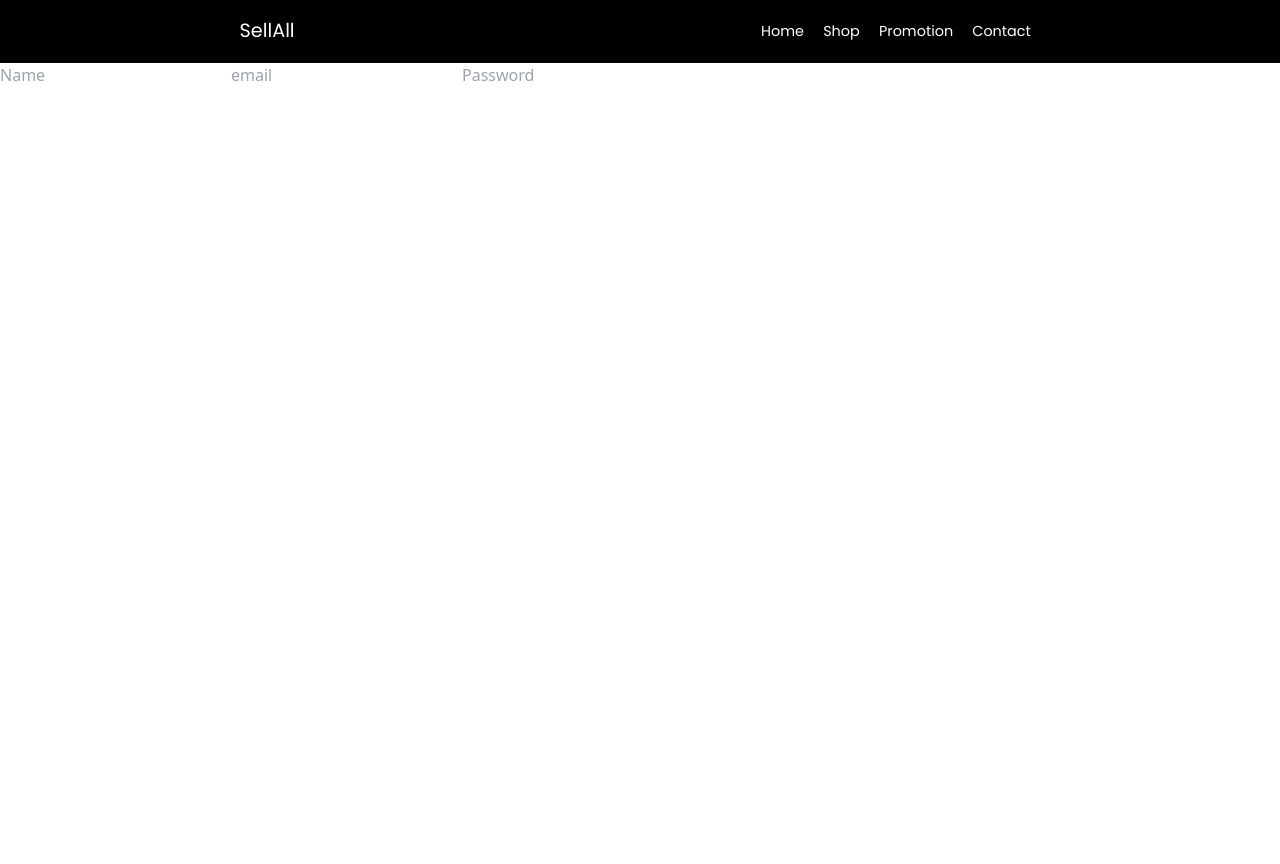
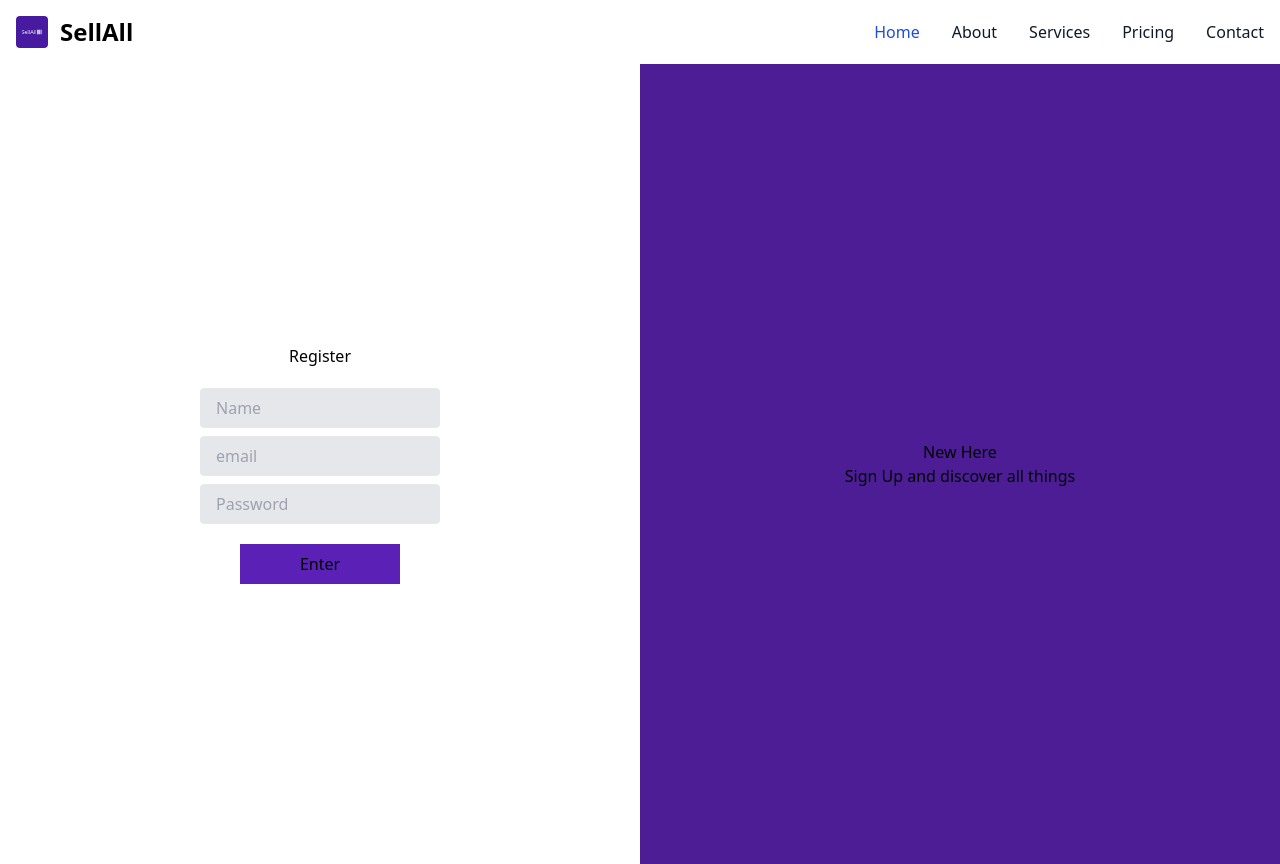
Before and after one commit to KevinRamirez1302/ecommerce-mern, a React (Vite) app in the folder Client/: page /register in a window 1280 px wide. Before the commit the page ends 800 px from the top, so only its background shows below. Built offline with nearby package versions, Linux system fonts and the light colour scheme.

Commit message:
tailwind navbar,register and login

```diff
--- a/Client/src/Views/Navbar/Navbar.jsx
+++ b/Client/src/Views/Navbar/Navbar.jsx
@@ -1,25 +1,74 @@
-import { Nav, Ul, Li, A, Title } from '../navbar.js';
-
 export const Navbar = () => {
   return (
     <>
-      <Nav>
-        <Title href="">SellAll</Title>
-        <Ul>
-          <Li>
-            <A href="">Home</A>
-          </Li>
-          <Li>
-            <A href="">Shop</A>
-          </Li>
-          <Li>
-            <A href="">Promotion</A>
-          </Li>
-          <Li>
-            <A href="">Contact</A>
-          </Li>
-        </Ul>
-      </Nav>
+      <nav className=" bg-white border-gray-200 dark:bg-gray-900 ">
+        <div className="max-w-screen-xl flex flex-wrap items-center justify-between mx-auto p-4">
+          <a href="" className="flex items-center">
+            <img
+              src="../../../public/logo-color.svg"
+              className="h-8 mr-3 rounded"
+              alt="SellAll Logo"
+            />
+            <span className="self-center text-2xl font-semibold whitespace-nowrap dark:text-white">
+              SellAll
+            </span>
+          </a>
+          <button
+            data-collapse-toggle="navbar-default"
+            type="button"
+            className="inline-flex items-center p-2 w-10 h-10 justify-center text-sm text-gray-500 rounded-lg md:hidden hover:bg-gray-100 focus:outline-none focus:ring-2 focus:ring-gray-200 dark:text-gray-400 dark:hover:bg-gray-700 dark:focus:ring-gray-600"
+            aria-controls="navbar-default"
+            aria-expanded="false"
+          >
+            <span className="sr-only">Open main menu</span>
+          </button>
+          <div className="hidden w-full md:block md:w-auto" id="navbar-default">
+            <ul className="font-medium flex flex-col p-4 md:p-0 mt-4 border border-gray-100 rounded-lg bg-gray-50 md:flex-row md:space-x-8 md:mt-0 md:border-0 md:bg-white dark:bg-gray-800 md:dark:bg-gray-900 dark:border-gray-700">
+              <li>
+                <a
+                  href="#"
+                  className="block py-2 pl-3 pr-4 text-white bg-blue-700 rounded md:bg-transparent md:text-blue-700 md:p-0 dark:text-white md:dark:text-blue-500"
+                  aria-current="page"
+                >
+                  Home
+                </a>
+              </li>
+              <li>
+                <a
+                  href="#"
+                  className="block py-2 pl-3 pr-4 text-gray-900 rounded hover:bg-gray-100 md:hover:bg-transparent md:border-0 md:hover:text-blue-700 md:p-0 dark:text-white md:dark:hover:text-blue-500 dark:hover:bg-gray-700 dark:hover:text-white md:dark:hover:bg-transparent"
+                >
+                  About
+                </a>
+              </li>
+              <li>
+                <a
+                  href="#"
+                  className="block py-2 pl-3 pr-4 text-gray-900 rounded hover:bg-gray-100 md:hover:bg-transparent md:border-0 md:hover:text-blue-700 md:p-0 dark:text-white md:dark:hover:text-blue-500 dark:hover:bg-gray-700 dark:hover:text-white md:dark:hover:bg-transparent"
+                >
+                  Services
+                </a>
+              </li>
+              <li>
+                <a
+                  href="#"
+                  className="block py-2 pl-3 pr-4 text-gray-900 rounded hover:bg-gray-100 md:hover:bg-transparent md:border-0 md:hover:text-blue-700 md:p-0 dark:text-white md:dark:hover:text-blue-500 dark:hover:bg-gray-700 dark:hover:text-white md:dark:hover:bg-transparent"
+                >
+                  Pricing
+                </a>
+              </li>
+              <li>
+                <a
+                  href="#"
+                  className="block py-2 pl-3 pr-4 text-gray-900 rounded hover:bg-gray-100 md:hover:bg-transparent md:border-0 md:hover:text-blue-700 md:p-0 dark:text-white md:dark:hover:text-blue-500 dark:hover:bg-gray-700 dark:hover:text-white md:dark:hover:bg-transparent"
+                >
+                  Contact
+                </a>
+              </li>
+            </ul>
+          </div>
+        </div>
+      </nav>
     </>
   );
 };
--- a/Client/src/Views/login/login.jsx
+++ b/Client/src/Views/login/login.jsx
@@ -1,9 +1,24 @@
 export const Login = () => {
   return (
     <>
-      <form action="">
-        <input type="text" name="email" placeholder="Email" />
-        <input type="text" name="Password" placeholder="Password" />
+      <form
+        className="flex flex-col items-center justify-center h-80"
+        action=""
+      >
+        <h2 className="text-center m-4 ">Login</h2>
+        <input
+          className="w-60 bg-gray-200 transition-all m-1 text-black p-2 px-4 rounded"
+          type="email"
+          placeholder="email"
+        />
+        <input
+          className=" w-60 bg-gray-200 transition-all m-1 text-black p-2 px-4 rounded"
+          type="text"
+          placeholder="Password"
+        />
+        <button className="bg-violet-800 pl-5 pr-5 pt-2 pb-2  w-40 m-4">
+          Enter
+        </button>
       </form>
     </>
   );
--- a/Client/src/Views/navbar.js
+++ /dev/null
@@ -1,31 +0,0 @@
-import styled from 'styled-components';
-
-export const Nav = styled.nav`
-  display: flex;
-  justify-content: space-around;
-  align-items: center;
-  font-family: 'Poppins', sans-serif;
-  font-size: 0.9rem;
-  padding: 0.7rem;
-  background-color: black;
-`;
-
-export const Ul = styled.ul`
-  display: flex;
-`;
-
-export const Li = styled.li`
-  list-style: none;
-  margin: 0.6rem;
-`;
-
-export const A = styled.a`
-  text-decoration: none;
-  color: white;
-`;
-
-export const Title = styled.p`
-  font-size: 1.2rem;
-  color: white;
-  cursor: pointer;
-`;
--- a/Client/src/Views/register/register.jsx
+++ b/Client/src/Views/register/register.jsx
@@ -1,11 +1,36 @@
 export const Register = () => {
   return (
     <>
-      <form className="flex-row" action="">
-        <input type="text" placeholder="Name" />
-        <input type="email" placeholder="email" />
-        <input type="text" placeholder="Password" />
-      </form>
+      <section className="w-full h-full flex items-center justify-center">
+        <form
+          className=" w-1/2 flex flex-col items-center justify-center h-80"
+          action=""
+        >
+          <h2 className="text-center m-4 ">Register</h2>
+          <input
+            className="w-60 bg-gray-200 transition-all m-1 text-black p-2 px-4 rounded"
+            type="text"
+            placeholder="Name"
+          />
+          <input
+            className="w-60 bg-gray-200 transition-all m-1 text-black p-2 px-4 rounded"
+            type="email"
+            placeholder="email"
+          />
+          <input
+            className=" w-60 bg-gray-200 transition-all m-1 text-black p-2 px-4 rounded"
+            type="text"
+            placeholder="Password"
+          />
+          <button className=" bg-violet-800 pl-5 pr-5 pt-2 pb-2  w-40 m-4">
+            Enter
+          </button>
+        </form>
+        <div className=" w-1/2 flex flex-col items-center justify-center h-screen bg-violet-900">
+          <h1>New Here</h1>
+          <p>Sign Up and discover all things</p>
+        </div>
+      </section>
     </>
   );
 };
```
Also changed, not shown: Client/public/logo-color.svg (added).
